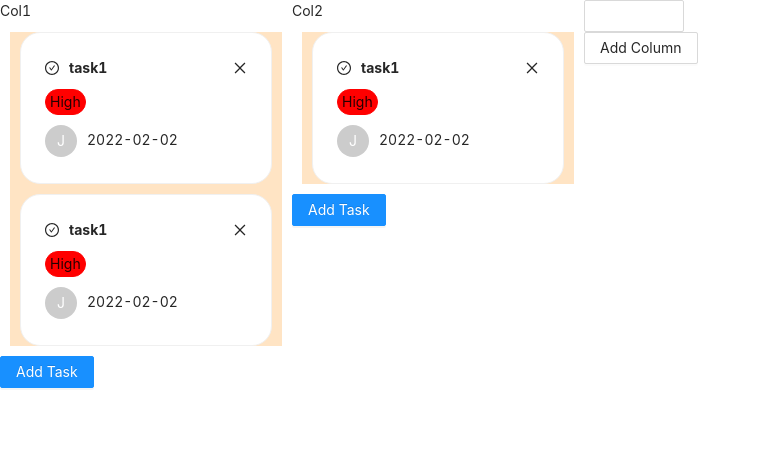
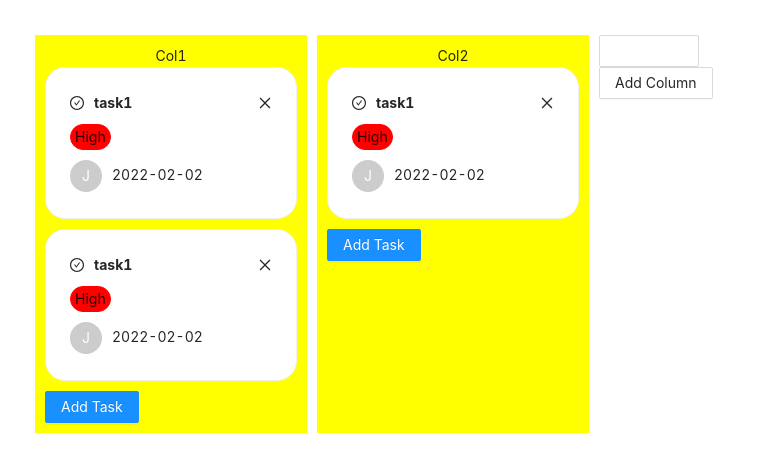
Before and after one commit to wzmcarrick/Bootcamp, a React (Create React App) app: page / in a window 1280 px wide. Shown: the top 472 px of the page, without its empty margins (0-776 px from the left). Built offline with nearby package versions, Linux system fonts and the light colour scheme.

Commit message:
ready to add user page

```diff
--- a/src/App.js
+++ b/src/App.js
@@ -5,7 +5,7 @@ import Column from "./components/Column"
 import 'antd/dist/antd.less';
 import { Button } from 'antd';
 import { useState } from "react";
-import NewColumn from "./components/NewColumn";
+// import NewColumn from "./components/NewColumn";
 import Kanban from "./pages/Kanban";
 
 function App() {
--- a/src/app/store.js
+++ b/src/app/store.js
@@ -1,8 +1,8 @@
 import { configureStore } from '@reduxjs/toolkit'
-import tasksReducer from '../features/addTask/taskSlice'
+import kanbanReducer from '../features/KanbanSlice'
 
 export const store = configureStore({
     reducer: {
-        tasks: tasksReducer
+        kanban: kanbanReducer
     },
 })
--- a/src/components/AddTask.js
+++ b/src/components/AddTask.js
@@ -2,7 +2,7 @@ import { Button, Form, DatePicker, Radio, Input, Modal, Space } from "antd"
 import { useState } from "react"
 import { useDispatch } from "react-redux";
 import { nanoid } from "@reduxjs/toolkit";
-import { taskAdded, setSelectedColIndex } from "../features/addTask/taskSlice";
+import { taskAdded, setSelectedColIndex } from "../features/KanbanSlice";
 
 const { TextArea } = Input;
 
@@ -14,7 +14,7 @@ const AddTask = ({ col, colIndex }) => {
 
     const [name, setName] = useState("");
     const [assignee, setAssignee] = useState("");
-    const [date, setDate] = useState(new Date());
+    const [dueDate, setDate] = useState(new Date());
     const [detail, setDetail] = useState("");
     const [priority, setPriority] = useState("");
 
@@ -25,16 +25,42 @@ const AddTask = ({ col, colIndex }) => {
         dispatch(setSelectedColIndex(colIndex))
     };
 
-    const handleOk = () => {
+    // const handleOk = () => {
+
+    //     const newTask = {
+    //         id: nanoid(),
+    //         name,
+    //         assignee,
+    //         dueDate: dueDate.toISOString().split('T')[0],
+    //         detail,
+    //         priority
+    //     };
+
+    //     const addedTask = {
+    //         colName: col.colName,
+    //         colTasks: newTask
+    //     }
+
+
+    //     dispatch(taskAdded(addedTask))
+
+    //     setIsModalOpen(false);
+    //     form.resetFields();
+    //     setName(" ")
+    //     setAssignee(" ")
+    //     setDate(new Date())
+    //     setDetail(" ")
+    //     setPriority(" ")
+    //     setIsModalOpen(false);
+    // };
+
+    const onSubmit = (values) => {
 
         const newTask = {
-            id: nanoid(),
-            name,
-            assignee,
-            dueDate: date.toISOString().split('T')[0],
-            detail,
-            priority
+            ...values,
+            dueDate: dueDate.toISOString().split('T')[0],
         };
+        console.log(newTask)
 
         const addedTask = {
             colName: col.colName,
@@ -76,8 +102,6 @@ const AddTask = ({ col, colIndex }) => {
         setPriority(" ")
     };
 
-
-
     return (
 
         <>
@@ -85,18 +109,25 @@ const AddTask = ({ col, colIndex }) => {
                 Add Task
             </Button>
             <Modal title="Add a new task" open={isModalOpen}
-                onOk={handleOk} onCancel={handleCancel}
+                // onOk={handleOk} onCancel={handleCancel}
                 footer={[<Button key="Close" onClick={handleCancel}>
                     Close
                 </Button>,
-                <Button key="submit" type="primary" onClick={handleOk}>
+                <Button key="Reset" onClick={handleReset}>Reset</Button>,
+                <Button key="submit" type="primary" onClick={() => {
+                    form.validateFields().then((values) => {
+                        onSubmit(values)
+                    })
+                }}>
                     Submit
-                </Button>,]}
+                </Button>,
+
+                ]}
             >
-                <Form className="custom-form" form={form} labelCol={{ span: 5, }} wrapperCol={{ span: 16, }} onFinish={handleOk}>
+                <Form className="custom-form" form={form} labelCol={{ span: 5, }} wrapperCol={{ span: 16, }}>
                     <Form.Item label="Name" name={"name"} rules={[{ required: true, message: 'Please enter name!', },]}><Input onChange={e => { setName(e.target.value) }} /></Form.Item>
                     <Form.Item label="Assignee" name={"assignee"}><Input onChange={e => { setAssignee(e.target.value) }} /></Form.Item>
-                    <Form.Item label="Date" name={"date"} rules={[{ required: true, message: 'Please enter Date!', },]} ><DatePicker onChange={e => { setDate(e._d) }} /></Form.Item>
+                    <Form.Item label="Date" name={"dueDate"} rules={[{ required: true, message: 'Please enter Date!', },]} ><DatePicker onChange={e => { setDate(e._d) }} /></Form.Item>
                     <Form.Item label="Detail" name={"detail"}><TextArea rows={4} onChange={e => { setDetail(e.target.value) }} /></Form.Item>
                     <Form.Item label="Priority" name={"priority"}>
                         <Radio.Group onChange={(e) => { setPriority(e.target.value) }} value={priority}>
@@ -105,7 +136,7 @@ const AddTask = ({ col, colIndex }) => {
                             <Radio value={'Low'}>Low</Radio>
                         </Radio.Group>
                     </Form.Item>
-                    <Form.Item wrapperCol={{ offset: 5, span: 16 }}>
+                    {/* <Form.Item wrapperCol={{ offset: 5, span: 16 }}>
                         <Space direction="horizontal" size={12}>
                             <Button type="primary" htmlType="submit">
                                 Submit
@@ -115,7 +146,7 @@ const AddTask = ({ col, colIndex }) => {
                             </Button>
                         </Space>
 
-                    </Form.Item>
+                    </Form.Item> */}
                 </Form>
             </Modal>
         </>
--- a/src/components/Column.jsx
+++ b/src/components/Column.jsx
@@ -5,9 +5,9 @@ import { Button } from 'antd';
 import axios from 'axios'
 // import { CloseOutlined, CheckCircleOutlined } from '@ant-design/icons'
 import { useSelector, useDispatch } from 'react-redux';
-import { setTasks } from '../features/addTask/taskSlice'
+import { setTasks } from '../features/KanbanSlice'
 // import { useDispatch } from "react-redux";
-import { taskDeleted } from "../features/addTask/taskSlice";
+import { taskDeleted } from "../features/KanbanSlice";
 
 
 const Column = ({ col, colIndex }) => {
@@ -18,9 +18,12 @@ const Column = ({ col, colIndex }) => {
   // console.log(columnTasks)
 
   return (
-    <div className='singleColumn'>
+    // <div className='singleColumn'>
+    <div>
       {col.colTasks.map((colTask) => <TaskItem key={colTask.id} colIndex={colIndex} showTask={colTask} />)}
     </div>
+
+    // </div>
 
   );
 };
--- a/src/components/NewColumn.js
+++ /dev/null
@@ -1,42 +0,0 @@
-import AddTask from "./AddTask";
-import { useState } from "react";
-import { Button } from 'antd';
-import TaskItem from './TaskItem';
-
-const NewColumn = () => {
-
-    const [showAddTask, setShowAddTask] = useState(false)
-    const [state, setState] = useState([])
-
-    const addTask = (task) => {
-        console.log(task)
-        console.log(task.date)
-        const id = Math.floor(Math.random() * 10000) + 1
-        const newTask = {
-            id: id,
-            name: task.name,
-            assignee: task.assignee,
-            dueDate: task.date,
-            detail: task.detail,
-            priority: task.priority
-
-        }
-        console.log([...state, newTask])
-        setState([...state, newTask])
-
-    }
-
-    const deleteTask = (id) => {
-        setState(state.filter((st) => st.id !== id))
-    }
-
-    return (
-        <div className='singleColumn'>
-            <Button onClick={() => setShowAddTask(!showAddTask)}>Add Task</Button>
-            {showAddTask ? <AddTask onAdd={addTask} /> : ''}
-            {state.map((task) => <TaskItem key={task.id} showTask={task} onDelete={deleteTask} />)}
-        </div>
-    )
-}
-
-export default NewColumn
--- a/src/components/TaskItem.jsx
+++ b/src/components/TaskItem.jsx
@@ -2,7 +2,7 @@ import { Card, Avatar } from 'antd'
 import { CloseOutlined, CheckCircleOutlined } from '@ant-design/icons'
 import '../index.css'
 import { useDispatch } from "react-redux";
-import { taskDeleted, setSelectedColIndex } from "../features/addTask/taskSlice";
+import { taskDeleted, setSelectedColIndex } from "../features/KanbanSlice";
 import { useSelector } from 'react-redux';
 
 
@@ -39,7 +39,7 @@ const TaskItem = ({ showTask, colIndex }) => {
   }
 
   return (
-    <Card className="custom-card" style={{ margin: 10, borderRadius: 20 }} hoverable={true}>
+    <Card className="custom-card" style={{ borderRadius: 20, marginBottom: 10 }} hoverable={true}>
       <div className="taskName">
         <span>
           <CheckCircleOutlined />
--- a/src/features/addTask/taskSlice.js
+++ b/src/features/KanbanSlice.js
@@ -42,8 +42,8 @@ const initialState = {
     columnName: ''
 }
 
-export const taskSlice = createSlice({
-    name: 'task',
+export const kanbanSlice = createSlice({
+    name: 'kanban',
     initialState,
     reducers: {
         taskAdded: (state, action) => {
@@ -76,6 +76,6 @@ export const taskSlice = createSlice({
     }
 })
 
-export const { taskAdded, setTasks, taskDeleted, setSelectedColIndex, setColumnName, columnAdded } = taskSlice.actions
+export const { taskAdded, setTasks, taskDeleted, setSelectedColIndex, setColumnName, columnAdded } = kanbanSlice.actions
 
-export default taskSlice.reducer
+export default kanbanSlice.reducer
--- a/src/pages/Kanban.js
+++ b/src/pages/Kanban.js
@@ -1,20 +1,20 @@
 
 import Column from "../components/Column"
-import NewColumn from "../components/NewColumn";
+// import NewColumn from "../components/NewColumn";
 import { Button, Row, Col, Input } from 'antd';
 import { useState, useEffect } from "react";
 import 'antd/dist/antd.less';
 import axios from 'axios';
 import { useSelector, useDispatch } from 'react-redux';
 import AddTask from "../components/AddTask";
-import { taskAdded, setSelectedColIndex, setColumnName, columnAdded } from "../features/addTask/taskSlice";
+import { taskAdded, setSelectedColIndex, setColumnName, columnAdded } from "../features/KanbanSlice";
 
 const Kanban = () => {
 
     const dispatch = useDispatch()
 
-    const tasks = useSelector(state => state.tasks.columns)
-    const newColName = useSelector(state => state.tasks.columnName)
+    const cols = useSelector(state => state.kanban.columns)
+    const newColName = useSelector(state => state.kanban.columnName)
 
     const onAddCol = () => {
         const newCol = {
@@ -26,19 +26,22 @@ const Kanban = () => {
 
     return (
         <>
-            <Row>
-                {tasks && tasks.map((task, colIndex) => {
+            <Row style={{ padding: 30 }}>
+                {cols && cols.map((col, colIndex) => {
                     return (
                         <>
-                            <Col key={task.colName}>
-                                <div>{task.colName}</div>
-                                <Column col={task} colIndex={colIndex} />
-                                <AddTask colIndex={colIndex} col={task} />
+                            <Col key={col.colName} style={{ margin: 5, background: 'yellow' }}>
+                                <div style={{ margin: 10 }}>
+                                    <div style={{ textAlign: "center" }}>{col.colName}</div>
+                                    <Column col={col} colIndex={colIndex} />
+                                    <AddTask colIndex={colIndex} col={col} />
+                                </div>
+
                             </Col>
                         </>
                     )
                 })}
-                <Col>
+                <Col style={{ margin: 5 }}>
                     <div>
                         <Input onChange={(e) => {
                             const value = e.target.value;
```
